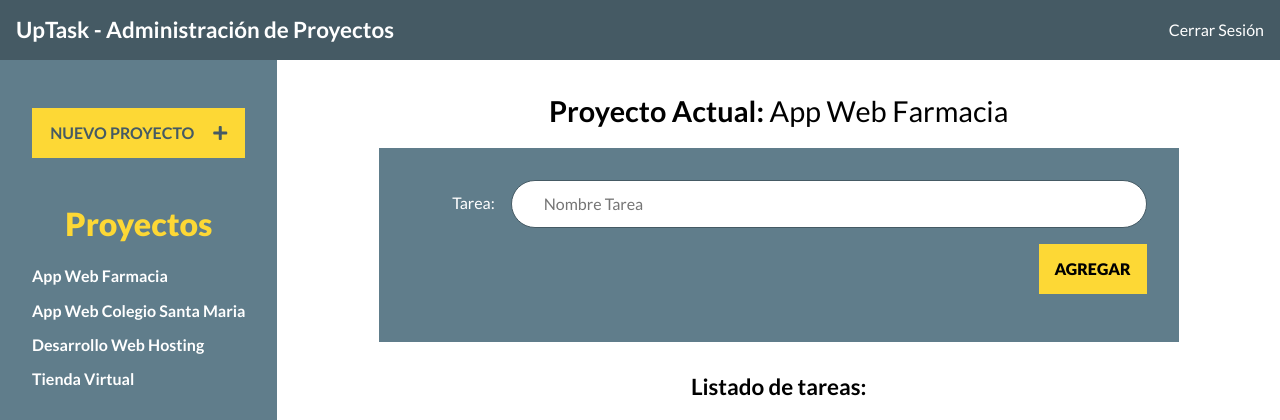
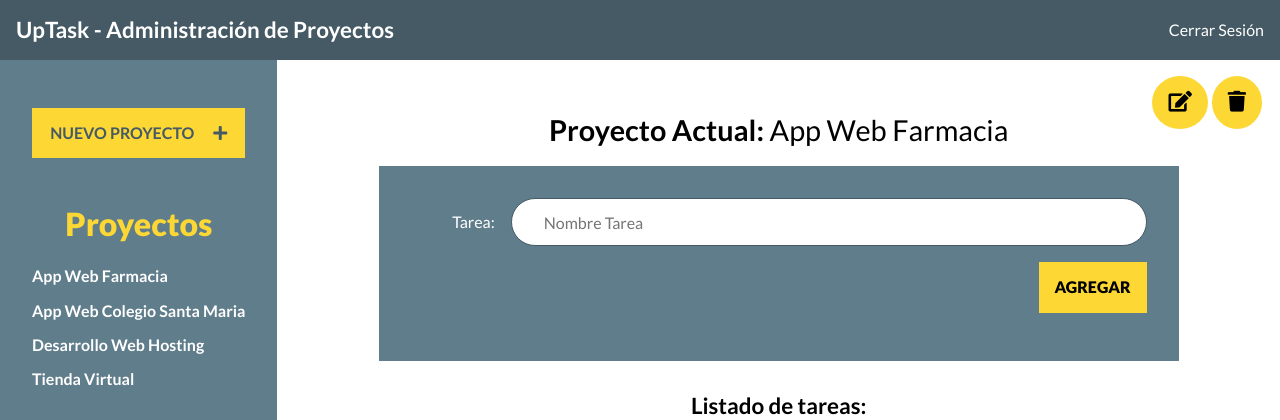
Before and after one commit to FabriJuncal/CRUD-Project-Manager, a PHP site: page /index.php?id_proyecto=6 in a window 1280 px wide. Shown: the top 420 px of the page. Run offline with PHP 8.4, Linux system fonts and the light colour scheme; the visitor is signed in with stand-in values (Sample User, id 1); data comes from the database, SQL or seed files in the repository; data that the repository does not hold is empty; some libraries are stand-ins or nearby versions.

Commit message:
Se agrego dos botones
Se agrego un boton para eliminar y otro para modificar el nombre de los proyectos

```diff
--- a/css/style.css
+++ b/css/style.css
@@ -10,6 +10,11 @@ body {
     font-family: 'Lato', sans-serif;
     min-height: 100%;
 }
+
+h1{
+    margin: -15px 0px 0.67em 0;
+}
+
 .swal2-shown aside {
     height: 100vh;
 }
@@ -265,3 +270,21 @@ div.listado-pendientes h2{
     font-size: 1.5rem;
     text-align: center;
 }
+
+/* Boton para Eliminar Proyecto */
+
+.accionesProyecto{
+    display: flex;
+    justify-content: flex-end;
+}
+
+.boton-acciones-proyecto{
+    display: flex;
+    font-size: 1.3rem;
+
+}
+
+.btn-proyecto{
+    border-radius: 55%;
+    margin: auto 2px;
+}
--- a/index.php
+++ b/index.php
@@ -11,6 +11,15 @@
     <?php include 'inc/templates/sidebar.php'; // Importamos la barra izquierda ?>
 
     <main class="contenido-principal">
+
+    <!-- Boton para Eliminar el Proyecto -->
+    <div class="accionesProyecto">
+    <div class="boton-acciones-proyecto">
+            <i class="boton btn-proyecto fas fa-edit"></i>
+            <i class="boton btn-proyecto fas fa-trash"></i>
+    </div>
+    </div>
+
 <?php
     // Obtenemos el ID de la URL
     $id_proyecto = '';
```
